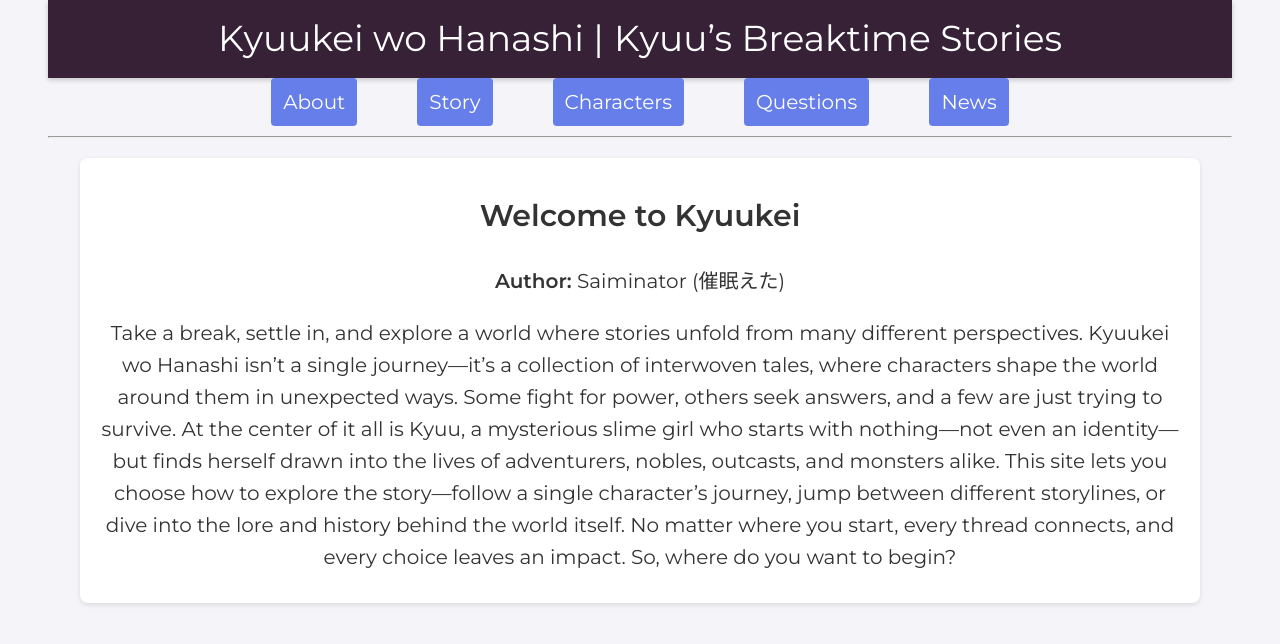
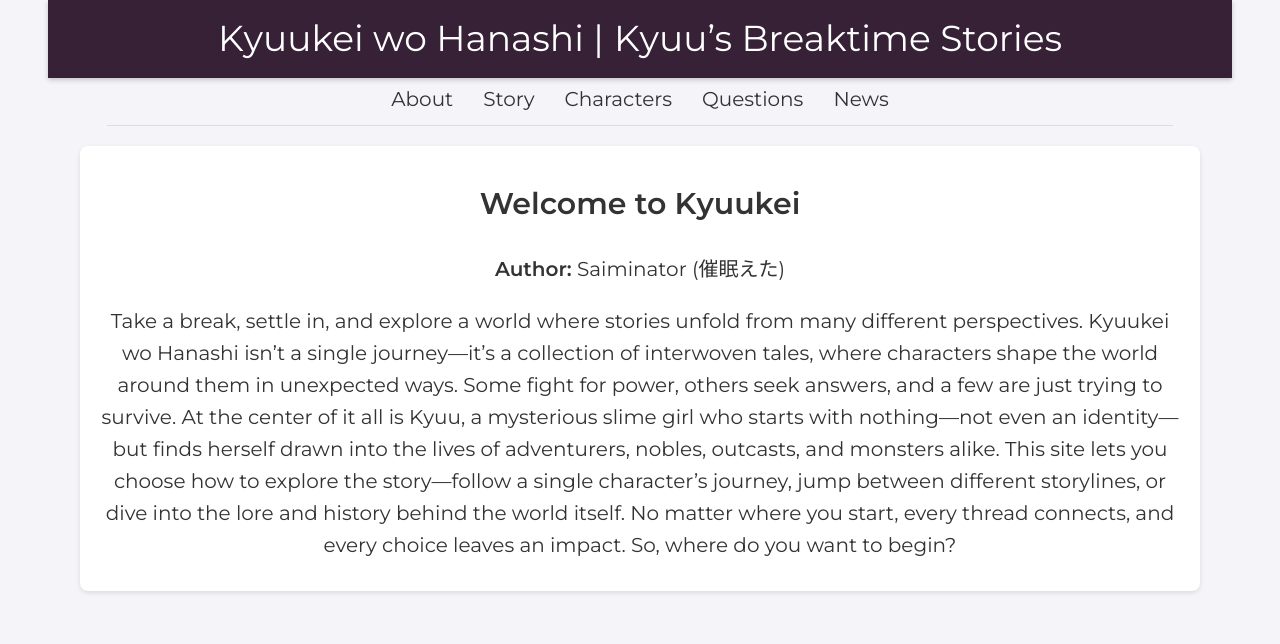
Before and after one commit to Saiminator/Kyuukei, a Jekyll site: the page built from index.html, in a window 1280 px wide. Shown: the top 644 px of the page. Built offline with Jekyll 4.4.1, drawn with Linux system fonts in a browser that asks for light colours.

Commit message:
Update style.css

```diff
--- a/css/style.css
+++ b/css/style.css
@@ -35,10 +35,10 @@ header {
   box-shadow: 0 2px 5px rgba(0,0,0,0.2);
 }
 
-/* Site title split into two spans */
+/* Site title: split into two spans */
 #site-title {
   display: flex;
-  flex-direction: row; /* On desktop, display inline */
+  flex-direction: row;  /* Desktop: inline */
   justify-content: center;
   align-items: center;
   font-size: 1.8em;
@@ -53,7 +53,7 @@ header {
   margin: 0 5px;
 }
 
-/* Mobile: force two lines and adjust font size */
+/* Mobile: Force exactly two lines and use responsive font size */
 @media (max-width: 600px) {
   #site-title {
     flex-direction: column;
@@ -66,10 +66,11 @@ header {
   }
 }
 
-/* Desktop Navigation (visible on screens >600px) */
+/* Desktop Navigation – Old Style */
 #nav-desktop {
   display: block;
   text-align: center;
+  margin-top: 5px;
 }
 #nav-desktop ul {
   list-style: none;
@@ -79,24 +80,20 @@ header {
   margin: 0;
 }
 #nav-desktop li {
-  margin: 0 30px;  /* Adjust horizontal spacing on desktop */
+  margin: 0 15px; /* Old style had 15px margin */
 }
 #nav-desktop a {
-  display: inline-block;
-  background: #667eea;
-  color: #fff;
-  padding: 8px 12px;
-  border-radius: 4px;
-  text-decoration: none;
-  transition: background 0.3s ease;
+  font-weight: 500;
+  color: #333;
+  transition: color 0.3s ease;
 }
 #nav-desktop a:hover {
-  background: #556cd6;
+  color: #667eea;
 }
 
-/* Mobile Navigation (visible on screens ≤600px) */
+/* Mobile Navigation – Different styling */
 #nav-mobile {
-  display: none;
+  display: none; /* hidden on desktop */
 }
 @media (max-width: 600px) {
   #nav-mobile {
@@ -113,7 +110,7 @@ header {
     border-radius: 4px;
     margin-bottom: 10px;
   }
-  #nav-mobile-menu {
+  #nav-mobile ul {
     list-style: none;
     display: flex;
     flex-direction: column;
@@ -123,21 +120,25 @@ header {
     padding: 10px 0;
     margin: 0;
   }
-  #nav-mobile-menu li {
+  #nav-mobile li {
     margin: 10px 0;
   }
-  #nav-mobile-menu a {
-    display: inline-block;
-    background: #667eea;
-    color: #fff;
-    padding: 8px 12px;
-    border-radius: 4px;
-    text-decoration: none;
-    transition: background 0.3s ease;
+  #nav-mobile a {
+    font-weight: 500;
+    color: #333;
+    transition: color 0.3s ease;
   }
-  #nav-mobile-menu a:hover {
-    background: #556cd6;
+  #nav-mobile a:hover {
+    color: #667eea;
   }
+}
+
+hr {
+  margin: 10px auto;
+  border: 0;
+  height: 1px;
+  background: #ddd;
+  width: 90%;
 }
 
 /* =====================================================
@@ -272,7 +273,7 @@ header {
   #characterScrollContainer {
     grid-template-columns: repeat(2, 1fr);
   }
-  /* Reduce container height on mobile so text isn’t cut off */
+  /* Shorten container height on mobile */
   #characterScrollWrapper {
     height: 50vh;
   }
@@ -467,11 +468,12 @@ body {
 }
 
 @media (min-width: 600px) {
+  /* Hide mobile nav on tablet and up */
   #nav-toggle {
     display: none;
   }
   #nav-menu {
-    display: none; /* Not used on desktop */
+    display: none; /* Mobile nav is not used on desktop */
   }
 
   nav li {
```
